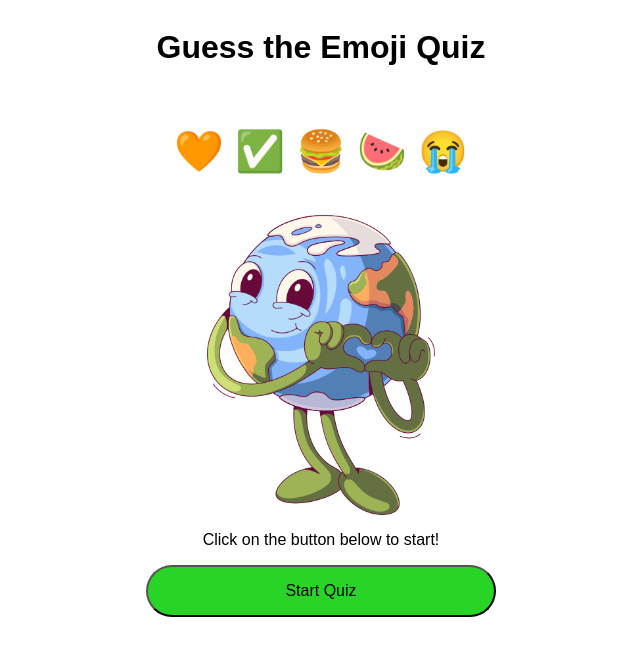
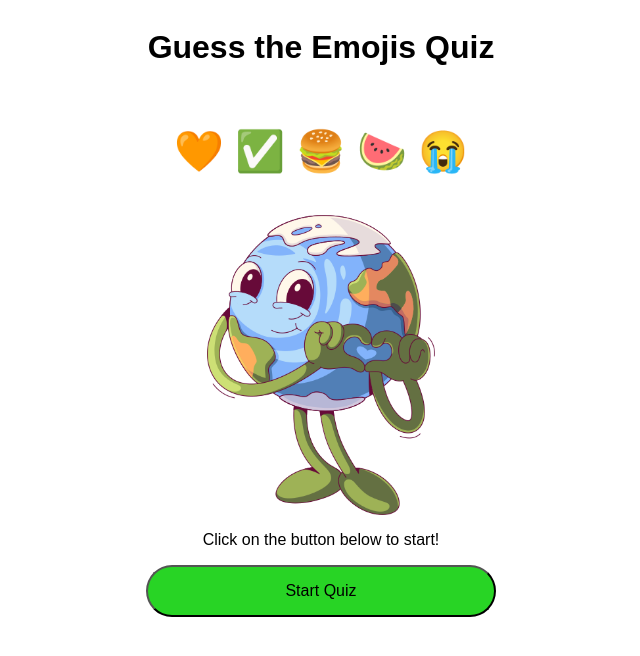
Before and after one commit to xweeton/11.-Flag-Quiz-App, a plain HTML site: page index.html in a window 1280 px wide. Shown: the whole page, without its empty margins (319-959 px from the left). Drawn offline with Linux system fonts and the light colour scheme.

Commit message:
Initial commit

```diff
--- a/index.html
+++ b/index.html
@@ -4,12 +4,12 @@
 <head>
   <meta charset="utf-8">
   <meta name="viewport" content="width=device-width">
-  <title>Guess the Emoji Quiz</title>
+  <title>Guess the Emojis Quiz</title>
   <link href="style.css" rel="stylesheet" type="text/css" />
 </head>
 
 <body>
-  <h1>Guess the Emoji Quiz</h1>
+  <h1>Guess the Emojis Quiz</h1>
   <p id="emojis">🧡 ✅ 🍔 🍉 😭</p>
   <img src="earth.png" alt="Earth mascot" height="300px">
   <p>Click on the button below to start!</p>
```
